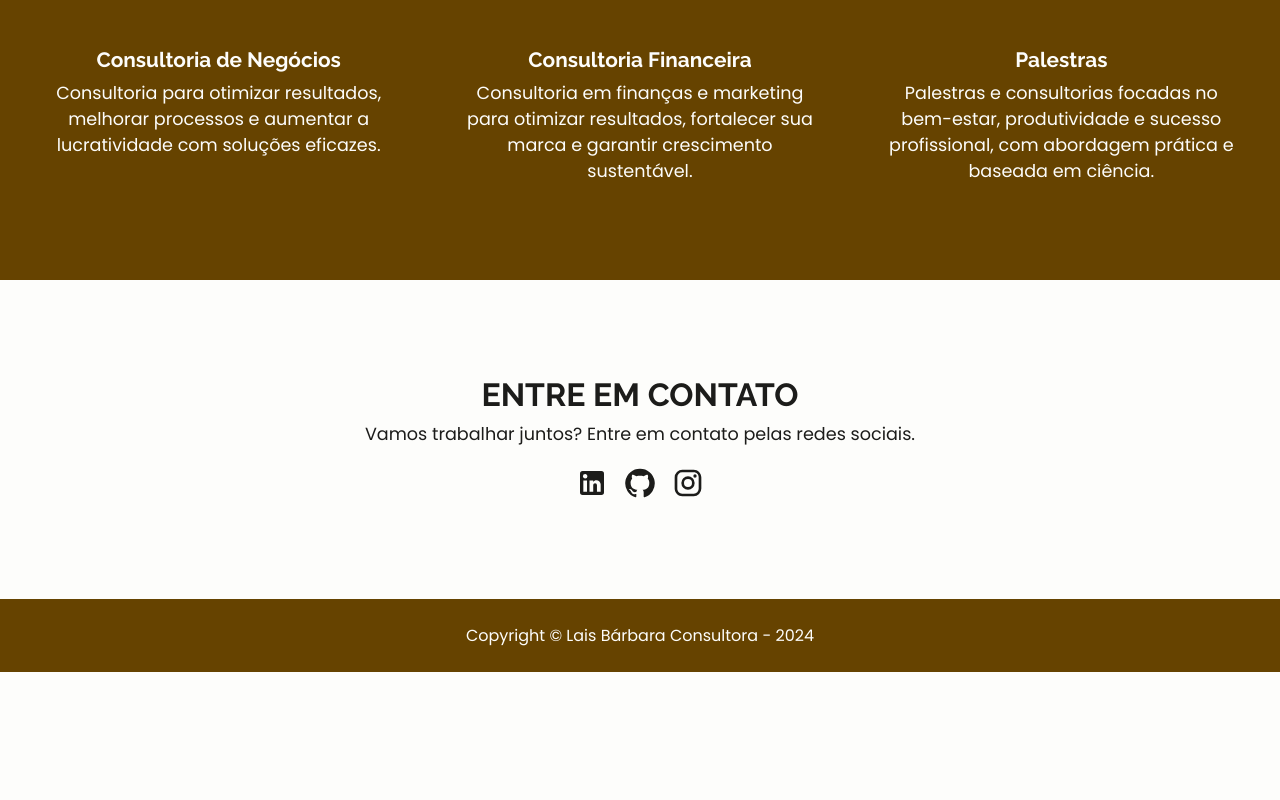
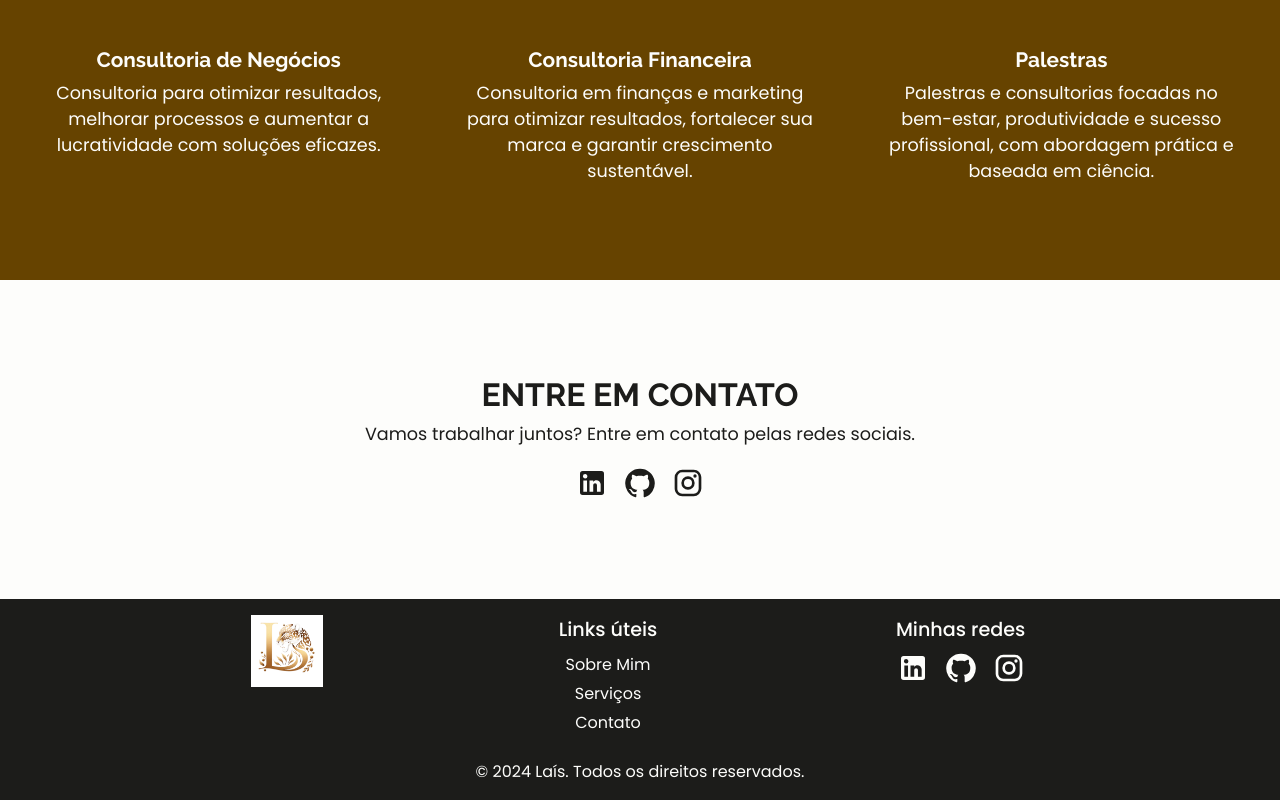
Before and after one commit to mrffilipe/lais-barbara-consultant, a React (Vite) app: page / in a window 1280 px wide. Shown: the part 1427-2227 px from the top of the page. Before the commit the page ends 2099 px from the top, so only its background shows below. Built offline with nearby package versions, Linux system fonts and the light colour scheme.

Commit message:
Add refactoring Footer

```diff
--- a/src/components/Footer/index.tsx
+++ b/src/components/Footer/index.tsx
@@ -1,9 +1,35 @@
 import styles from "./styles.module.css";
+
+import Logo from "../Logo";
+import SocialMedia from "../SocialMedia";
 
 const Footer = () => {
 	return (
 		<footer className={styles.footer}>
-			<p>Copyright © Lais Bárbara Consultora - 2024</p>
+			<div className={styles.container}>
+				<div className={styles.links}>
+					<Logo />
+					<nav className={styles.navigation}>
+						<span>Links úteis</span>
+						<a href="#about" className={styles.link}>
+							Sobre Mim
+						</a>
+						<a href="#services" className={styles.link}>
+							Serviços
+						</a>
+						<a href="#contact" className={styles.link}>
+							Contato
+						</a>
+					</nav>
+					<div className={styles.my_networks}>
+						<span>Minhas redes</span>
+						<SocialMedia className={styles.social_media} />
+					</div>
+				</div>
+				<div className={styles.copyright}>
+					<p>&copy; 2024 Laís. Todos os direitos reservados.</p>
+				</div>
+			</div>
 		</footer>
 	);
 };
--- a/src/components/Footer/styles.module.css
+++ b/src/components/Footer/styles.module.css
@@ -1,9 +1,62 @@
 .footer {
-	background-color: var(--background-color);
-	padding: 24px 0;
+	background-color: var(--complementary-color);
+	padding: 16px var(--horizontal-padding);
 }
 
-.footer p {
+.container {
+	margin: 0 auto;
+	max-width: 1200px;
+	color: var(--text-color-secondary);
 	text-align: center;
+}
+
+.links {
+	display: flex;
+	flex-direction: column;
+	align-items: center;
+	gap: 24px;
+}
+
+.navigation {
+	display: flex;
+	flex-direction: column;
+	gap: 4px;
+}
+
+.navigation span,
+.my_networks span {
+	display: block;
+	font-size: 1.2rem;
+	font-weight: 500;
+	margin-bottom: 4px;
+}
+
+.navigation a {
+	color: var(--text-color-secondary);
+	text-decoration: none;
+	transition: all 0.3s ease;
+}
+
+.navigation a:hover {
+	text-decoration: underline;
+}
+
+.social_media a {
 	color: var(--text-color-secondary);
 }
+
+.social_media a svg {
+	font-size: 2rem;
+}
+
+.copyright {
+	margin-top: 24px;
+}
+
+@media (min-width: 1024px) {
+	.links {
+		flex-direction: row;
+		justify-content: space-evenly;
+		align-items: flex-start;
+	}
+}
--- /dev/null
+++ b/src/components/Logo/index.tsx
@@ -0,0 +1,13 @@
+import styles from "./styles.module.css";
+
+import LogoImg from "../../assets/img/logo.png";
+
+const Logo = () => {
+	return (
+		<div className={styles.logo}>
+			<img src={LogoImg} alt="Laís Bárbara Consultora" />
+		</div>
+	);
+};
+
+export default Logo;
--- /dev/null
+++ b/src/components/Logo/styles.module.css
@@ -0,0 +1,16 @@
+.logo {
+	display: flex;
+	justify-content: center;
+	align-items: center;
+}
+
+.logo img {
+	height: 48px;
+	pointer-events: none;
+}
+
+@media (min-width: 1024px) {
+	.logo img {
+		height: 72px;
+	}
+}
```
